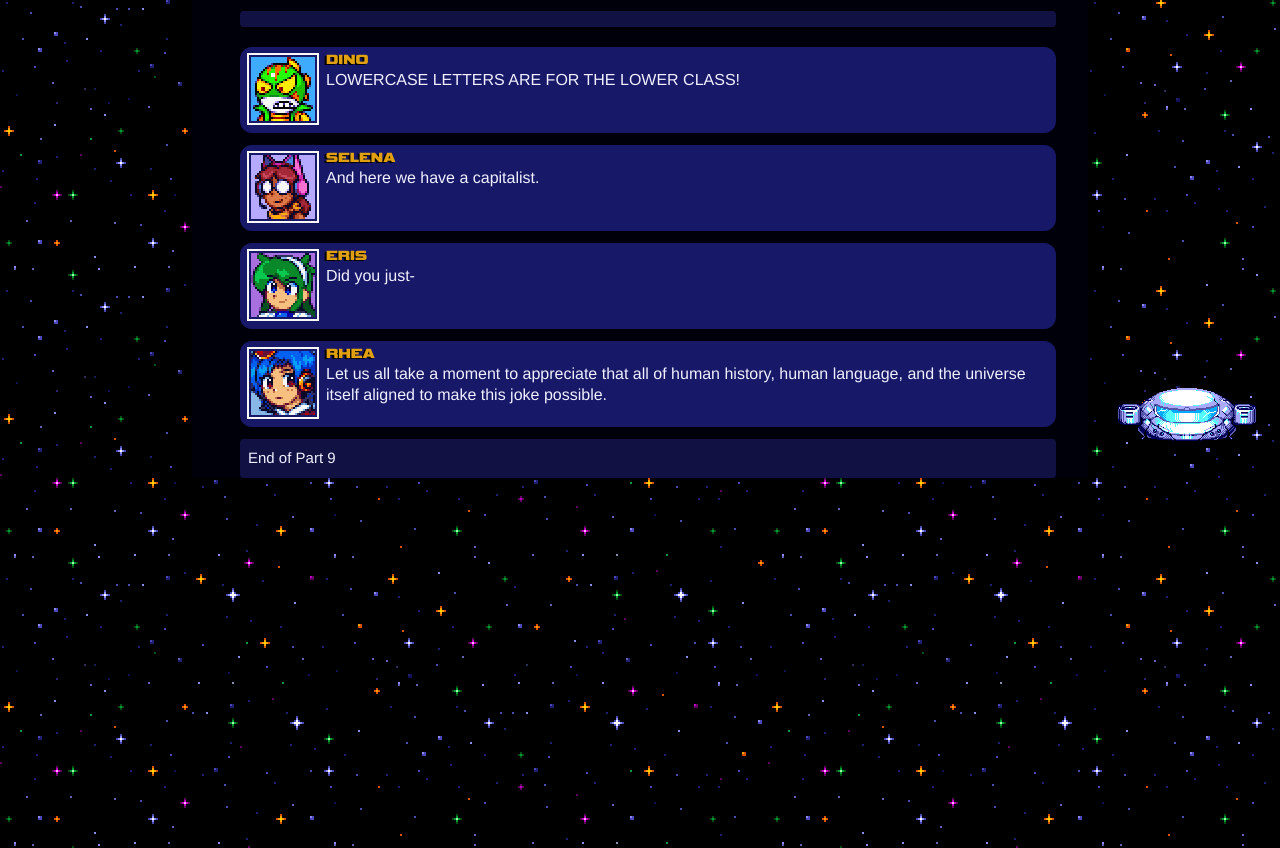
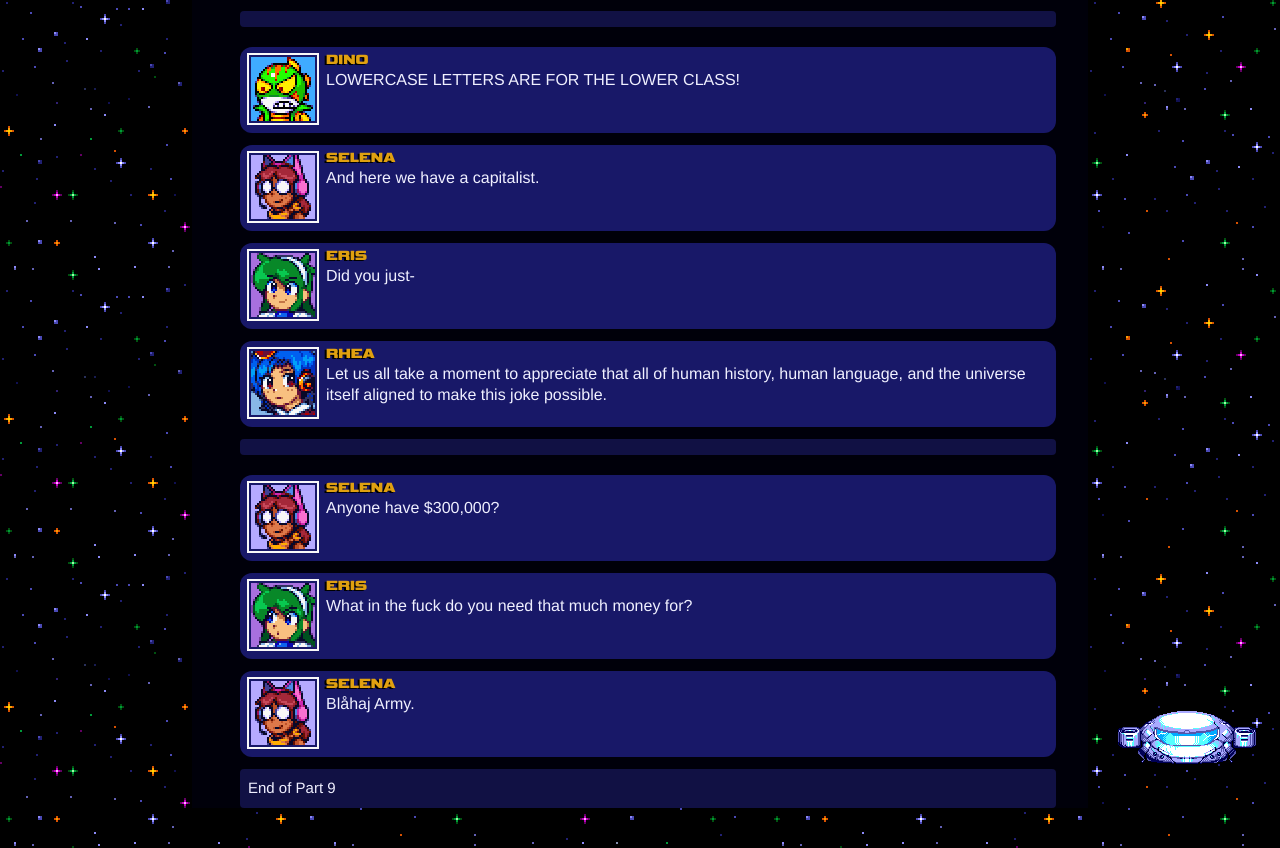
Before and after one commit to naoshibaikyu/superbuddn, a Jekyll site: the page built from epilogues/incorrect9.md, in a window 1280 px wide and 900 px high, scrolled down 3298 px, cut to the strip 52-900 px from the top of the window. Built offline with Jekyll 4.4.1, drawn with Linux system fonts in a browser that asks for light colours; nearby versions of some CDN libraries; some web fonts are replaced; our own code applies the rules of GitHub Pages for plain Markdown files.

Commit message:
Blåhaj army

```diff
--- a/epilogues/incorrect9.md
+++ b/epilogues/incorrect9.md
@@ -85,6 +85,14 @@ Eris: Did you just-
 
 Rhea: Let us all take a moment to appreciate that all of human history, human language, and the universe itself aligned to make this joke possible.
 
+%
+
+Selena: Anyone have $300,000?
+
+Eris Annoyed: What in the fuck do you need that much money for?
+
+Selena: Blåhaj Army.
+
 
 %End of Part 9
 
```
Also changed, not shown: 1 other file.
